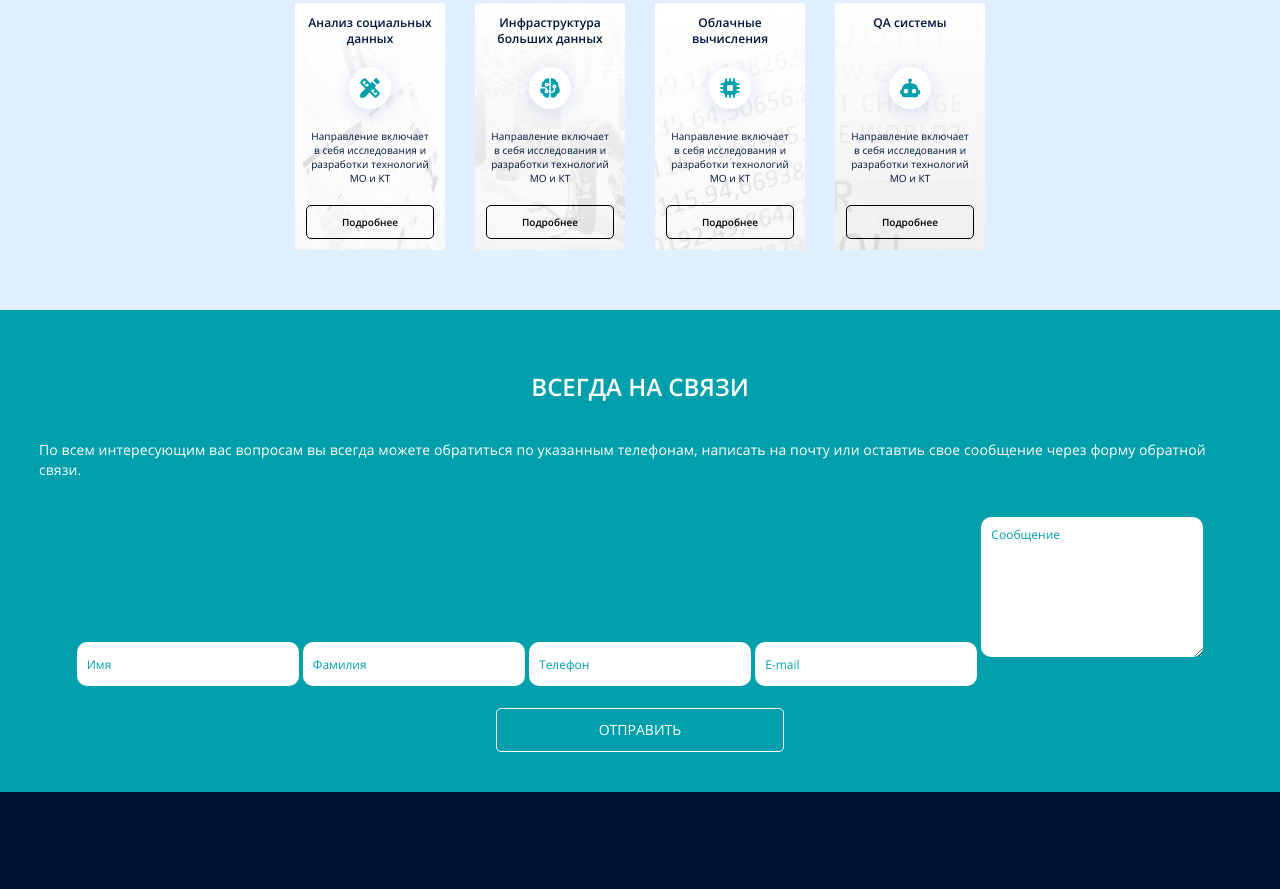
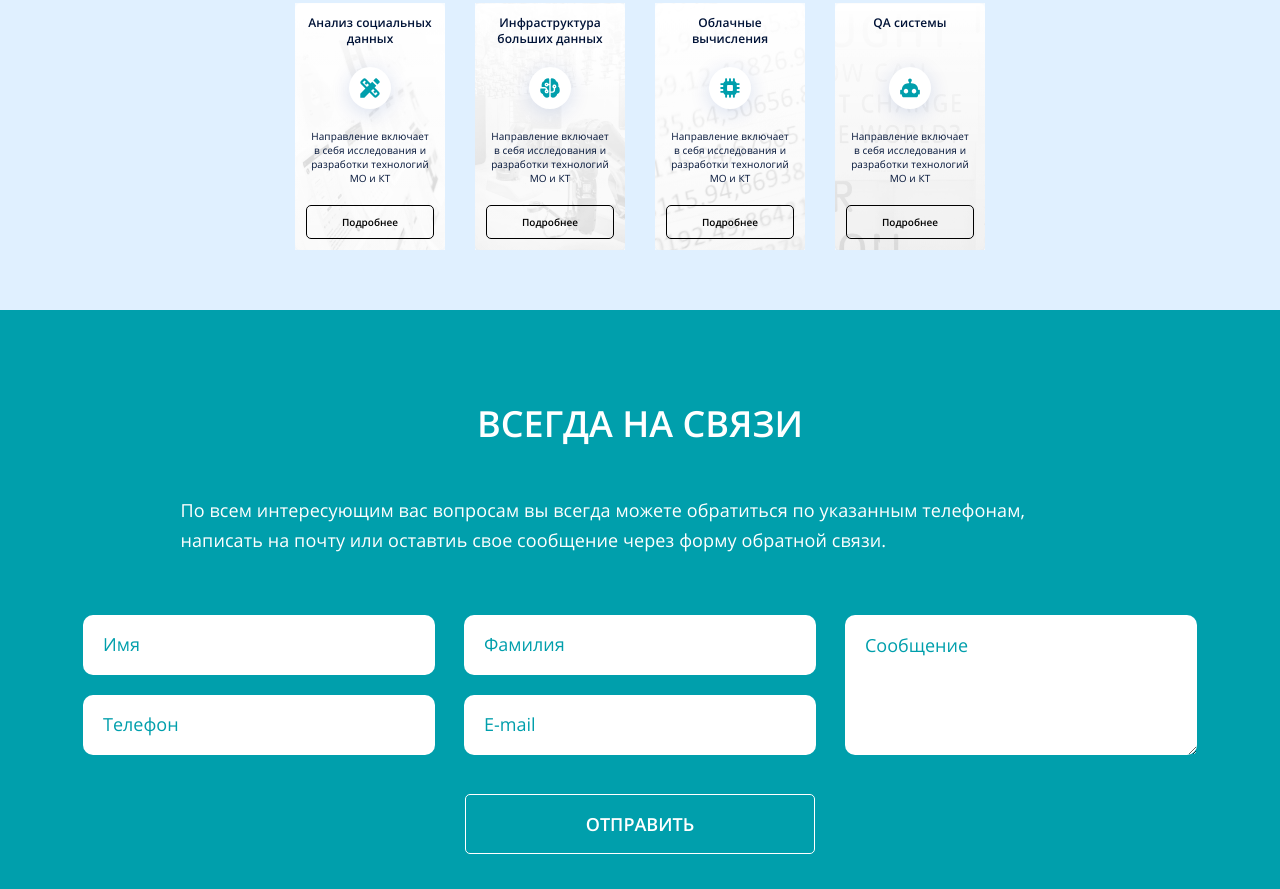
Before and after one commit to Dekugra/ITMO, a plain HTML site: page index.html in a window 1280 px wide. Shown: the part 410-1299 px from the top of the page. Before the commit the page ends 1202 px from the top, so only its background shows below. Drawn offline with Linux system fonts and the light colour scheme.

Commit message:
added new styles for desktop and ipad

```diff
--- a/blocks/communication/__button/communication__button.css
+++ b/blocks/communication/__button/communication__button.css
@@ -7,5 +7,30 @@
     height: 44px;
     width: 288px;
     color: white;
-    margin: 10px 0 40px 0;
+    margin-top: 10px;
+    margin-bottom: 40px;
 }
+
+@media all and (min-width: 525px) {
+    .communication__button {
+        height: 45px;
+        width: 210px;
+        margin-top: 34px;
+        margin-bottom: 60px;
+        margin-left: auto;
+        margin-right: auto;
+        font-style: normal;
+        font-weight: 600;
+        font-size: 18px;
+        line-height: 30px;
+    }
+}
+
+@media all and (min-width: 950px) {
+    .communication__button {
+        width: 350px;
+        height: 60px;
+        margin-top: 39px;
+        margin-bottom: 35px;
+    }
+}
--- a/blocks/communication/__form/communication__form.css
+++ b/blocks/communication/__form/communication__form.css
@@ -1,9 +1,37 @@
 .communication__form {
+    max-width: 1220px;
+    margin-left: auto;
+    margin-right: auto;
     margin-top: 23px;
+    position: relative;
 }
 
-@media all and (min-width: 418px) {
+@media all and (min-width: 525px) {
     .communication__form {
         margin-top: 37px;
+        display: flex;
+        justify-content: center;
+        flex-direction: column;
     }
 }
+
+@media all and (min-width: 755px) {
+    .communication__form {
+        flex-direction: row;
+        flex-wrap: wrap;
+    }
+}
+
+@media all and (min-width: 950px) {
+    .communication__form {
+        flex-direction: column;
+    }
+}
+
+@media all and (min-width: 1190px) {
+    .communication__form {
+        flex-direction: row;
+        flex-wrap: wrap;
+        margin-top: 60px;
+    }
+}
--- a/blocks/communication/__input/_type/communication__input_type_message.css
+++ b/blocks/communication/__input/_type/communication__input_type_message.css
@@ -2,3 +2,43 @@
     height: 128px;
     padding-top: 10px;
 }
+
+@media all and (min-width: 525px) {
+    .communication__input_type_message {
+        height: 96px;
+        margin-top: 20px;
+        margin-left: auto;
+        margin-right: auto;
+    }
+}
+
+@media all and (min-width: 755px) {
+    .communication__input_type_message {
+        margin-top: 0;
+        margin-left: 15px;
+    }
+}
+
+@media all and (min-width: 765px) {
+    .communication__input_type_message {
+        margin-left: 29px;
+    }
+}
+
+@media all and (min-width: 950px) {
+    .communication__input_type_message {
+        margin-top: 20px;
+        margin-left: 0px;
+        margin-left: auto;
+        margin-right: auto;
+    }
+}
+
+@media all and (min-width: 1190px) {
+    .communication__input_type_message {
+        margin-top: 0px;
+        margin-left: 29px;
+        padding-top: 20px;
+        height: 118px;
+    }
+}
--- a/blocks/communication/__input/communication__input.css
+++ b/blocks/communication/__input/communication__input.css
@@ -16,11 +16,33 @@
 }
 
 
-@media all and (min-width: 418px) {
+@media all and (min-width: 525px) {
     .communication__input {
-        width: 210px;
         font-size: 14px;
         line-height: 20px;
         border-radius: 10px;
+        margin: 0;
+        width: 198px;
     }
 }
+
+@media all and (min-width: 525px) {
+    .communication__input::placeholder {
+        font-size: 14px;
+        line-height: 20px;
+    }
+}
+
+@media all and (min-width: 951px) {
+    .communication__input {
+        width: 330px;
+        height: 58px;
+        padding-left: 20px;
+    }
+}
+
+@media all and (min-width: 951px) {
+    .communication__input::placeholder {
+        font-size: 18px;
+    }
+}
--- /dev/null
+++ b/blocks/communication/__inputs/communication__inputs.css
@@ -0,0 +1,15 @@
+@media all and (min-width: 525px) {
+    .communication__inputs {
+        display: grid;
+        grid-template-columns: repeat(2, 210px);
+        grid-column-gap: 29px;
+        grid-row-gap: 20px;
+        margin-left: auto;
+    }
+}
+
+@media all and (min-width: 950px) {
+    .communication__inputs {
+        grid-template-columns: repeat(2, 352px);
+    }
+}
--- a/blocks/communication/__text/communication__text.css
+++ b/blocks/communication/__text/communication__text.css
@@ -13,3 +13,14 @@
         letter-spacing: 0.1px;
     }
 }
+
+@media all and (min-width: 1200px) {
+    .communication__text {
+        font-weight: 400;
+        font-size: 18px;
+        line-height: 30px;
+        max-width: 919px;
+        margin-left: auto;
+        margin-right: auto;
+    }
+}
--- a/blocks/communication/__title/communication__title.css
+++ b/blocks/communication/__title/communication__title.css
@@ -12,3 +12,11 @@
         margin: 60px 0 37px 0;
     }
 }
+
+@media all and (min-width: 950px) {
+    .communication__title {
+        font-size: 36px;
+        line-height: 68px;
+        margin: 80px 0 37px 0;
+    }
+}
--- a/blocks/communication/communication.css
+++ b/blocks/communication/communication.css
@@ -6,6 +6,8 @@
     flex-direction: column;
     text-align: center;
     padding: 0 16px;
+    margin-left: auto;
+    margin-right: auto;
 }
 
 @media all and (min-width: 418px) {
--- a/index.html
+++ b/index.html
@@ -74,10 +74,12 @@
           <h2 class="communication__title">ВСЕГДА НА СВЯЗИ</h2>
           <p class="communication__text">По всем интересующим вас вопросам вы всегда можете обратиться по указанным телефонам, написать на почту или оставтиь свое сообщение через форму обратной связи. </p>
           <form class="communication__form">
+            <div class ="communication__inputs">
               <input class="communication__input" placeholder="Имя" type="text" required minlength="2">
               <input class="communication__input" placeholder="Фамилия" type="text" minlength="2">
               <input class="communication__input" placeholder="Телефон" type="tel">
               <input class="communication__input" placeholder="E-mail" type="email" required minlength="2">
+            </div>
             <textarea class="communication__input communication__input_type_message" placeholder="Сообщение" required minlength="2"></textarea>
             <button class="communication__button" type="submit">ОТПРАВИТЬ</button>
           </form>
--- a/pages/index.css
+++ b/pages/index.css
@@ -35,6 +35,7 @@
 @import url(../blocks/communication/communication.css);
 @import url(../blocks/communication/__button/communication__button.css);
 @import url(../blocks/communication/__form/communication__form.css);
+@import url(../blocks/communication/__inputs/communication__inputs.css);
 @import url(../blocks/communication/__input/communication__input.css);
 @import url(../blocks/communication/__input/_type/communication__input_type_message.css);
 @import url(../blocks/communication/__text/communication__text.css);
```
